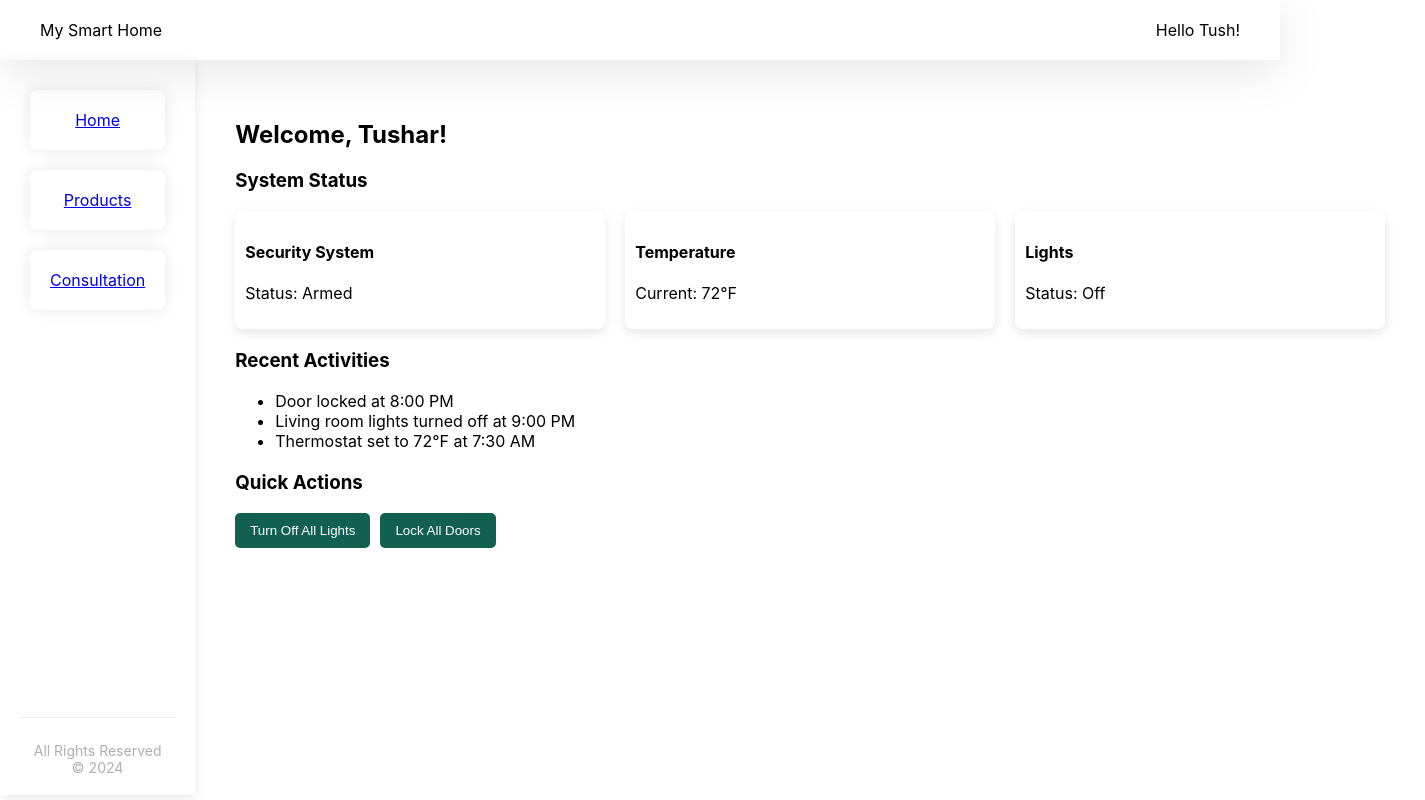
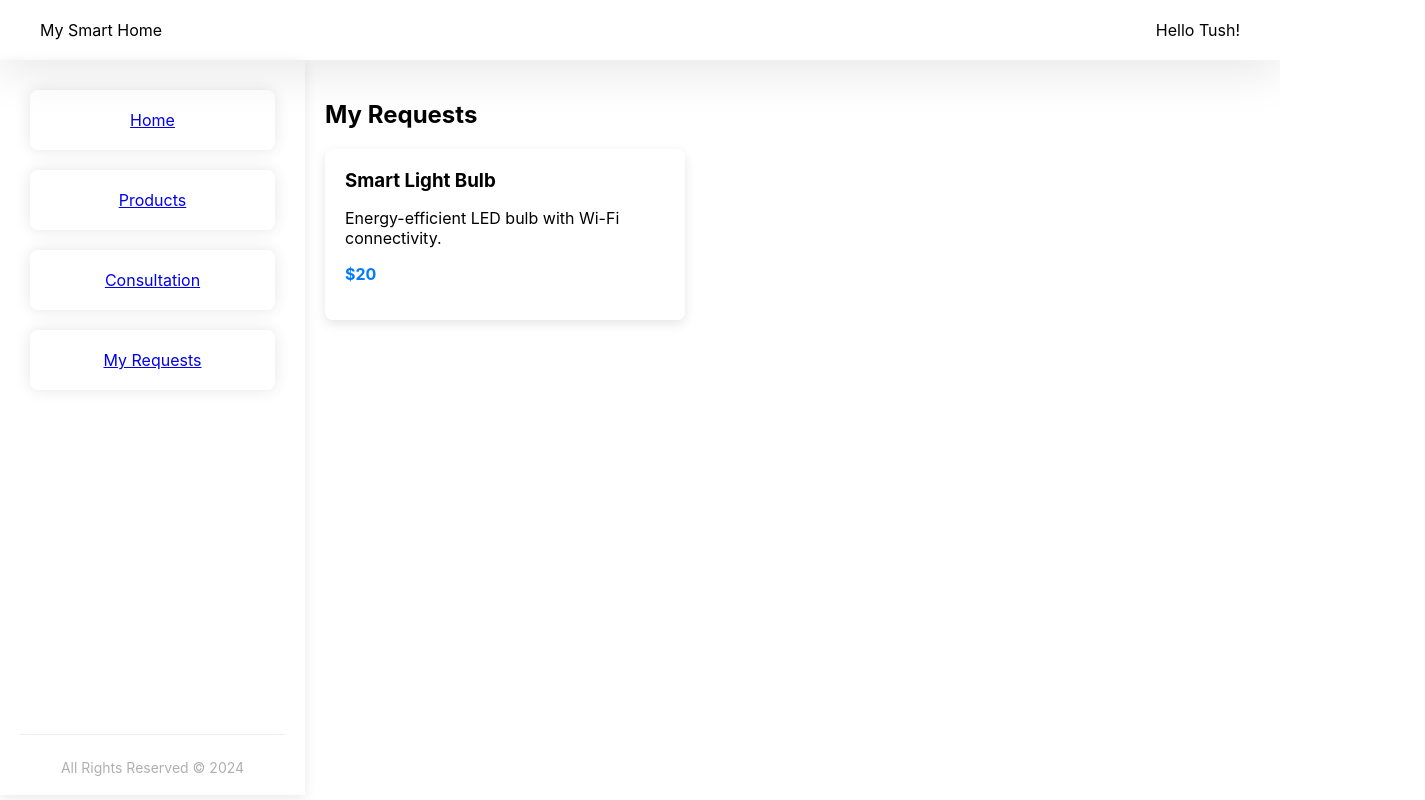
Before and after one commit to tusharchemate/my-smart-home-ui-app, a React (Create React App) app: page /requests in a window 1280 px wide. Before the commit this address led to /. Shown: the whole page, 1425 px wide, since content can reach past the window. Built offline with nearby package versions, Linux system fonts and the light colour scheme.

Commit message:
added request feature

```diff
--- a/src/components/common/LeftSideBar.jsx
+++ b/src/components/common/LeftSideBar.jsx
@@ -23,6 +23,12 @@ const items = [
     label: "Consultation",
     icon: <SettingOutlined />,
   },
+
+  {
+    key: "requests",
+    label: "My Requests",
+    icon: <SettingOutlined />,
+  },
 ];
 
 const LeftSidebar = () => {
--- a/src/components/containers/MainContainer.jsx
+++ b/src/components/containers/MainContainer.jsx
@@ -12,6 +12,7 @@ import { useEffect, useState } from "react";
 import LeftSidebar from "../common/LeftSideBar";
 import Products from "../products";
 import Consultation from "../consultation";
+import Requests from "../requests";
 
 const MainContainer = () => {
   const [isLoggedIn, setIsLoggedIn] = useState(true); // Set to true for testing
@@ -43,6 +44,8 @@ const MainContainer = () => {
               <Route path="/" element={<Home />} />
               <Route path="/products" element={<Products />} />
               <Route path="/consultation" element={<Consultation />} />
+              <Route path="/requests" element={<Requests />} />
+
               <Route path="*" element={<Navigate to="/" />} />
             </Routes>
           </div>
--- /dev/null
+++ b/src/components/requests/index.css
@@ -0,0 +1,26 @@
+.requests-container {
+  padding: 20px;
+  overflow: auto;
+}
+
+.request-list {
+  display: flex;
+  gap: 20px;
+  flex-wrap: wrap;
+}
+
+.request-card {
+  border-radius: 8px;
+  padding: 20px;
+  width: 320px;
+  box-shadow: rgba(0, 0, 0, 0.1) 0px 4px 12px;
+}
+
+.request-card h3 {
+  margin: 0 0 10px 0;
+}
+
+.request-card .price {
+  color: #007bff;
+  font-weight: bold;
+}
--- /dev/null
+++ b/src/components/requests/index.jsx
@@ -0,0 +1,30 @@
+import React from "react";
+import "./index.css";
+
+const Requests = () => {
+  const requests = [
+    {
+      id: 1,
+      name: "Smart Light Bulb",
+      description: "Energy-efficient LED bulb with Wi-Fi connectivity.",
+      price: "$20",
+    },
+  ];
+
+  return (
+    <div className="Requests-container">
+      <h2>My Requests</h2>
+      <div className="request-list">
+        {requests.map((request) => (
+          <div key={request.id} className="request-card">
+            <h3>{request.name}</h3>
+            <p>{request.description}</p>
+            <p className="price">{request.price}</p>
+          </div>
+        ))}
+      </div>
+    </div>
+  );
+};
+
+export default Requests;
```
